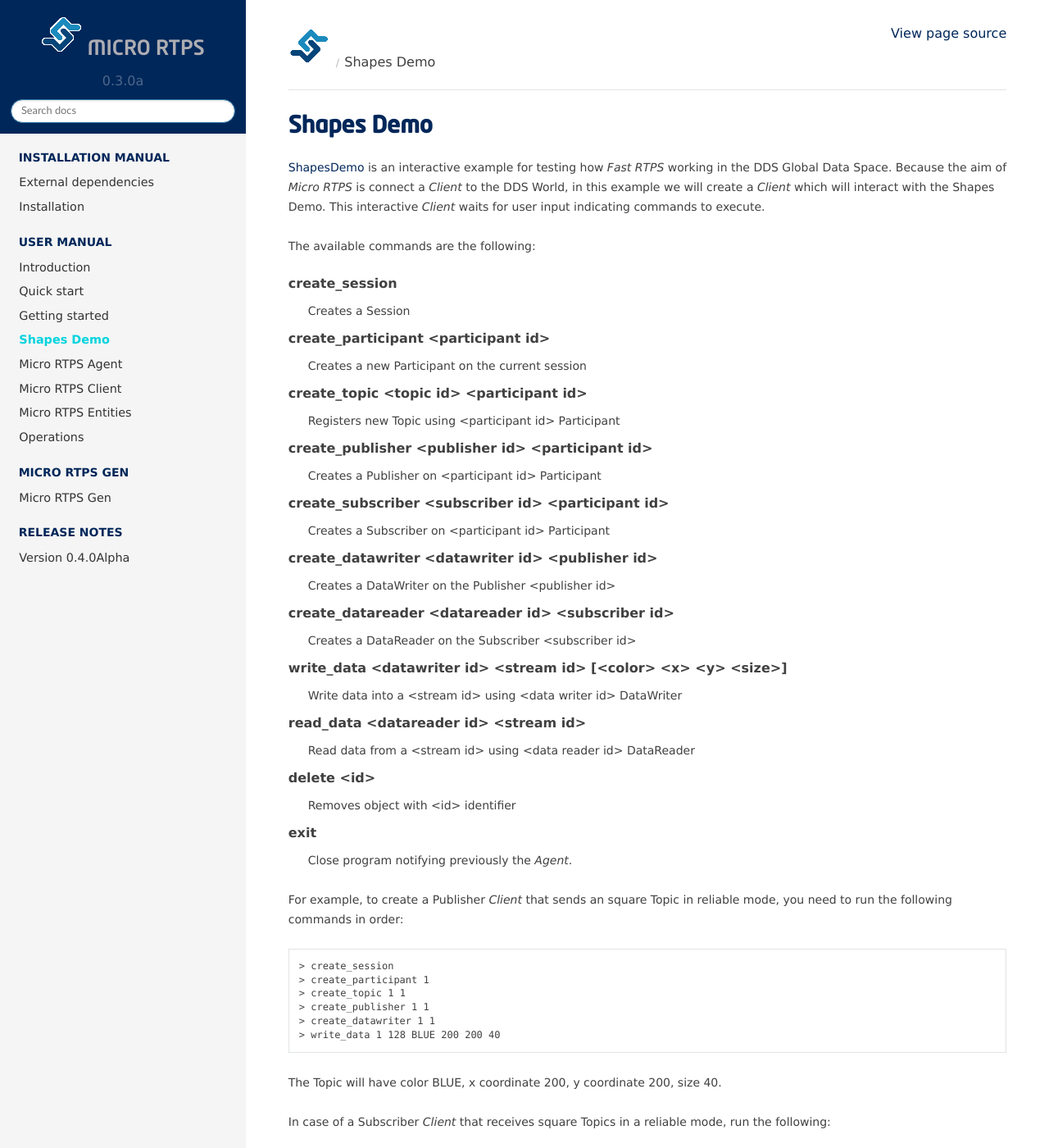
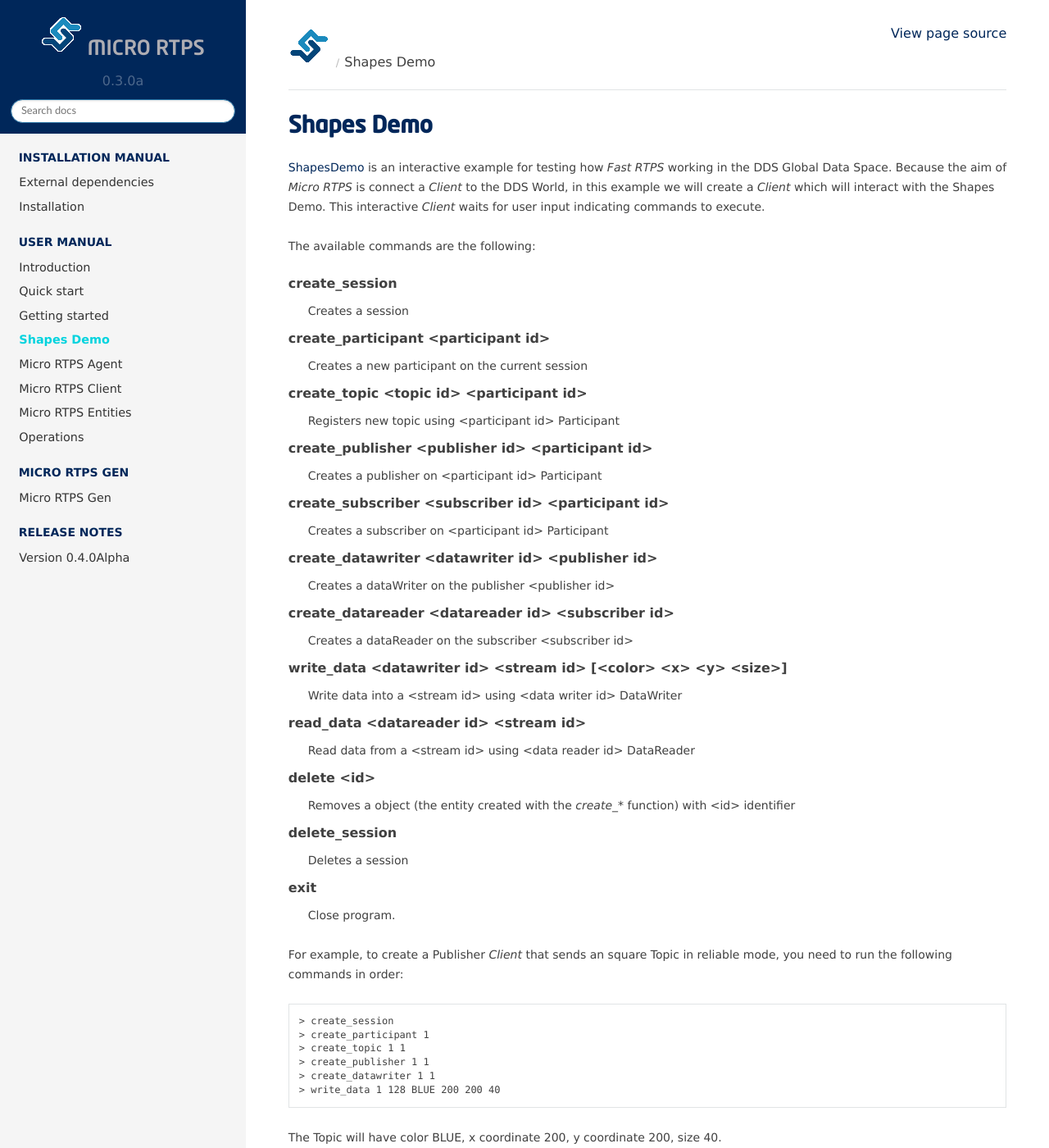
Before and after one commit to eProsima/Micro-XRCE-DDS-docs, a Sphinx documentation site: the page built from docs/shapes_demo.rst, in a window 1280 px wide and 1400 px high. Shown: the whole window at 82% size. Built offline with Sphinx 7.4.7 and the Read the Docs theme 2.0.0, drawn with Linux system fonts in a browser that asks for light colours.

Commit message:
Refs #2832. Updated shapedemo and agent executable name,

```diff
--- a/docs/installation.rst
+++ b/docs/installation.rst
@@ -45,7 +45,7 @@ On Windows first select the Visual Studio version: ::
     > cmake -G "Visual Studio 14 2015 Win64" -DTHIRDPARTY=ON ..
     > cmake --build . --target install
 
-Now you have micrortps_agent installed in your system. Before running it, you need to add ``/usr/local/lib`` to the dynamic loader-linker directories. ::
+Now you have the program `agent` installed in your system. Before running it, you need to add ``/usr/local/lib`` to the dynamic loader-linker directories. ::
 
     sudo ldconfig /usr/local/lib/
 
--- a/docs/quickstart.rst
+++ b/docs/quickstart.rst
@@ -13,7 +13,7 @@ The following example shows how create a simple *Micro RTPS Client* and a *Micro
 First of all, we will start a *Micro RTPS Agent*. For this example, the client - agent communication will be done through UDP
 (currently, there is two modes: UDP and serial): ::
 
-    $ cd /usr/local/bin && micrortps_agent udp 127.0.0.1 2018
+    $ cd /usr/local/bin && agent udp 127.0.0.1 2018
 
 Along with the *Agent*, the *PublishHelloWorldClient* example provided in the source code is launched.
 This *Client* example will publish in the DDS World the HelloWorld topic. ::
--- a/docs/shapes_demo.rst
+++ b/docs/shapes_demo.rst
@@ -8,27 +8,29 @@ This interactive *Client* waits for user input indicating commands to execute.
 The available commands are the following:
 
 create_session
-    Creates a Session
+    Creates a session
 create_participant <participant id>
-    Creates a new Participant on the current session
+    Creates a new participant on the current session
 create_topic       <topic id> <participant id>
-    Registers new Topic using <participant id> Participant
+    Registers new topic using <participant id> Participant
 create_publisher   <publisher id> <participant id>
-    Creates a Publisher on <participant id> Participant
+    Creates a publisher on <participant id> Participant
 create_subscriber  <subscriber id> <participant id>
-    Creates a Subscriber on <participant id> Participant
+    Creates a subscriber on <participant id> Participant
 create_datawriter  <datawriter id> <publisher id>
-    Creates a DataWriter on the Publisher <publisher id>
+    Creates a dataWriter on the publisher <publisher id>
 create_datareader  <datareader id> <subscriber id>
-    Creates a DataReader on the Subscriber <subscriber id>
+    Creates a dataReader on the subscriber <subscriber id>
 write_data <datawriter id> <stream id> [<color> <x> <y> <size>]
     Write data into a <stream id> using <data writer id> DataWriter
 read_data <datareader id> <stream id>
     Read data from a <stream id> using <data reader id> DataReader
 delete <id>
-    Removes object with <id> identifier
+    Removes a object (the entity created with the `create_*` function)  with <id> identifier
+delete_session
+    Deletes a session
 exit
-    Close program notifying previously the *Agent*.
+    Close program.
 
 
 For example, to create a Publisher *Client* that sends an square Topic in reliable mode, you need to run the following commands in order: ::
```
Also changed, not shown: docs/agent.rst (+5 -2 lines).
